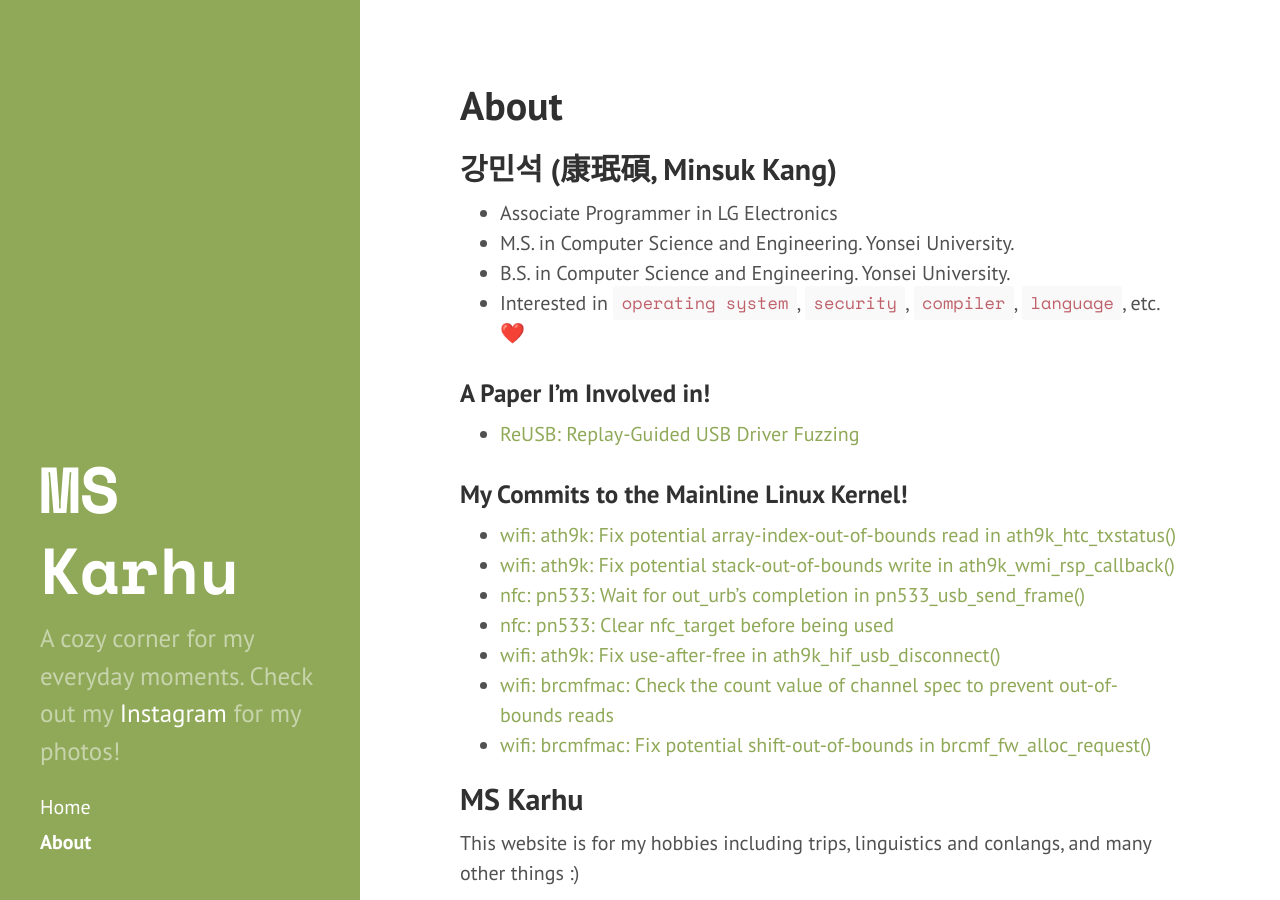
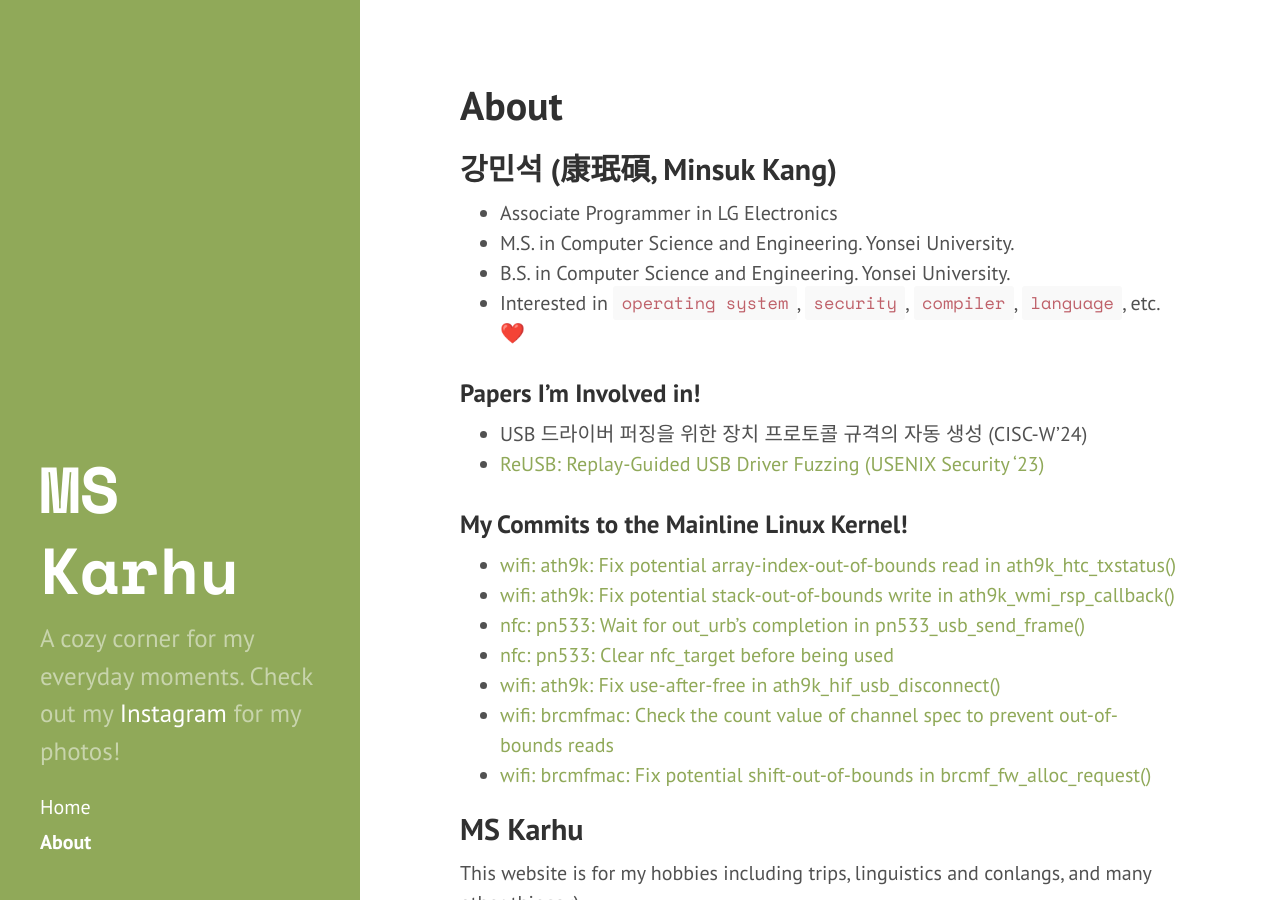
Before and after one commit to minskMedve/minskMedve.github.io, a Jekyll site: the page built from about.md, in a window 1280 px wide and 900 px high. Built offline with Jekyll 4.4.1, drawn with Linux system fonts in a browser that asks for light colours; some web fonts are replaced.

Commit message:
Add a paper

```diff
--- a/about.md
+++ b/about.md
@@ -9,8 +9,9 @@ title: About
 - B.S. in Computer Science and Engineering. Yonsei University.
 - Interested in `operating system`, `security`, `compiler`, `language`, etc. ❤️
 
-### A Paper I'm Involved in!
-- [ReUSB: Replay-Guided USB Driver Fuzzing](https://www.usenix.org/system/files/usenixsecurity23-jang.pdf)
+### Papers I'm Involved in!
+- USB 드라이버 퍼징을 위한 장치 프로토콜 규격의 자동 생성 (CISC-W'24)
+- [ReUSB: Replay-Guided USB Driver Fuzzing (USENIX Security '23)](https://www.usenix.org/system/files/usenixsecurity23-jang.pdf)
 
 ### My Commits to the Mainline Linux Kernel!
 - [wifi: ath9k: Fix potential array-index-out-of-bounds read in ath9k_htc_txstatus()](https://git.kernel.org/pub/scm/linux/kernel/git/torvalds/linux.git/commit/?id=2adc886244dff60f948497b59affb6c6ebb3c348)
```
